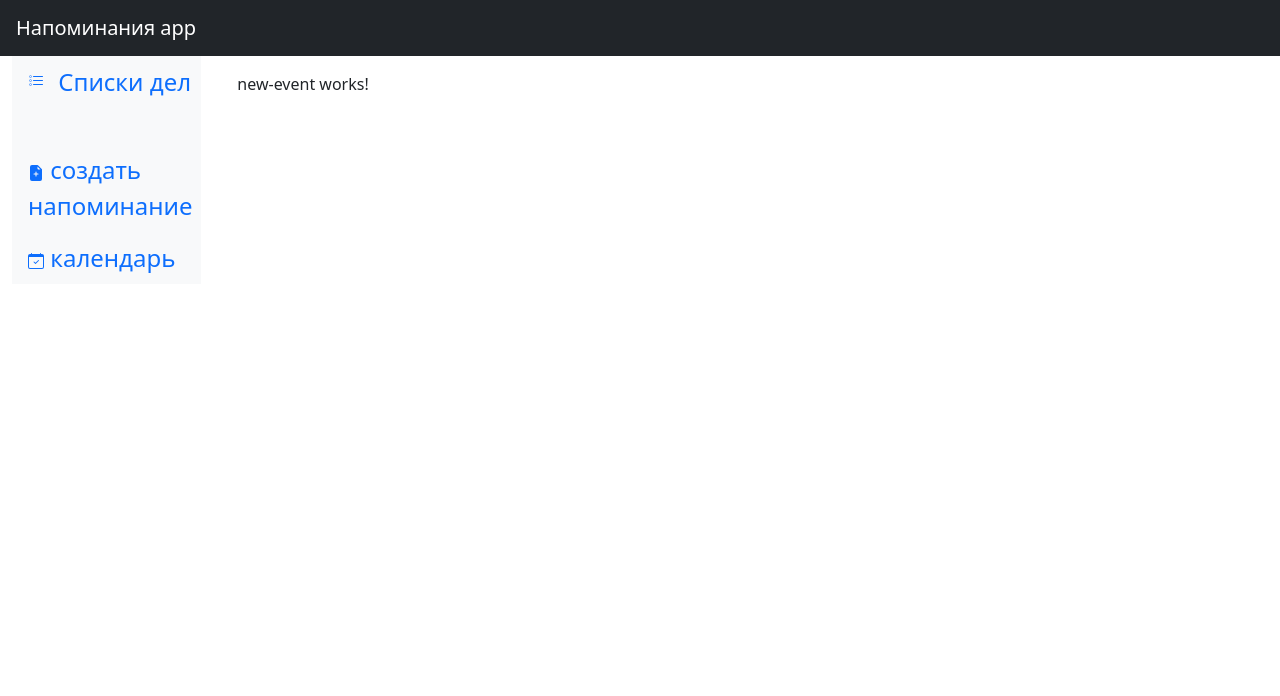
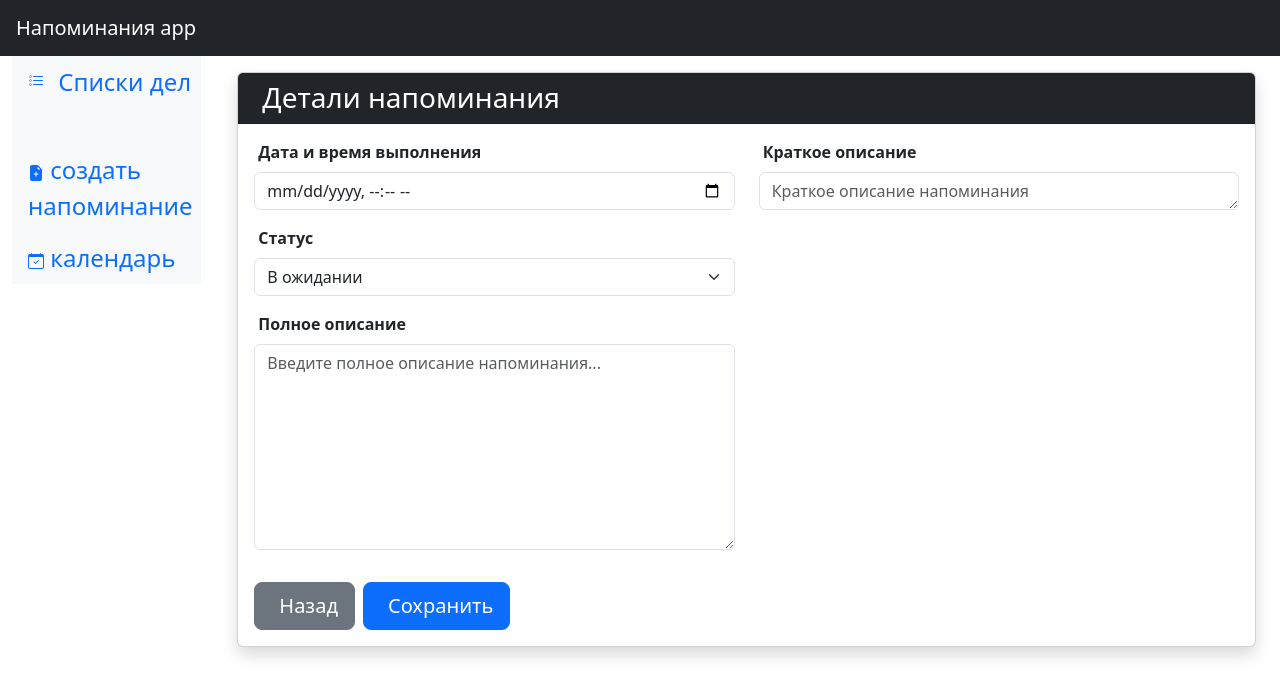
Before and after one commit to gohouerodias/todo-app-angular, an Angular app: page /newEvent in a window 1280 px wide. Shown: the top 696 px of the page. Built offline with nearby package versions, Linux system fonts and the light colour scheme.

Commit message:
implementating the event form in the compo

```diff
--- a/src/app/app.routes.ts
+++ b/src/app/app.routes.ts
@@ -1,6 +1,7 @@
 import { Routes } from '@angular/router';
 import { Main } from './main/main';
 import { NewEvent } from './new-event/new-event';
+import { Calendar } from './calendar/calendar';
 
 export const routes: Routes = [
     {
@@ -10,5 +11,9 @@ export const routes: Routes = [
     {
         path: 'newEvent',
         component: NewEvent
+    },
+    {
+        path: 'calendar',
+        component: Calendar
     }
 ];
--- a/src/app/header/header.html
+++ b/src/app/header/header.html
@@ -1,3 +1,3 @@
 <nav class="navbar navbar-dark sticky-top bg-dark flex-md-nowrap ">
-  <a class="navbar-brand col-sm-3 col-md-2 mr-0 ms-3" href="/">Напоминания app</a>
+  <a class="navbar-brand col-sm-3 col-md-2 mr-0 ms-3" routerLink="/">Напоминания app</a>
 </nav>
--- a/src/app/header/header.ts
+++ b/src/app/header/header.ts
@@ -1,8 +1,9 @@
 import { Component } from '@angular/core';
+import { RouterLink } from "@angular/router";
 
 @Component({
   selector: 'app-header',
-  imports: [],
+  imports: [RouterLink],
   templateUrl: './header.html',
   styleUrl: './header.scss',
 })
--- a/src/app/new-event/new-event.html
+++ b/src/app/new-event/new-event.html
@@ -1 +1,70 @@
-<p>new-event works!</p>
+<div id="formPage" >
+    <div class="card shadow">
+        <div class="card-header bg-dark text-white">
+            <h3 class="mb-0"><i class="bi bi-pencil-square me-2"></i>Детали напоминания</h3>
+        </div>
+        <div class="card-body">
+            <form id="reminderForm">
+                <div class="row g-4">
+                    <!-- first column-->
+                    <div class="col-md-6">
+                        <!-- execution data -->
+                        <div class="mb-3">
+                            <label for="dueDate" class="form-label fw-bold">
+                                <i class="bi bi-calendar-check text-success me-1"></i>
+                                Дата и время выполнения
+                            </label>
+                            <input type="datetime-local" class="form-control" id="dueDate">
+                        </div>
+
+                        <!-- Status -->
+                        <div class="mb-3">
+                            <label for="status" class="form-label fw-bold">
+                                <i class="bi bi-flag text-danger me-1"></i>
+                                Статус
+                            </label>
+                            <select class="form-select" id="status">
+                                <option value="В ожидании">В ожидании</option>
+                                <option value="В процессе">В процессе</option>
+                                <option value="Завершено">Завершено</option>
+                            </select>
+                        </div>
+
+                        <!-- full description -->
+                        <div class="mb-3">
+                            <label for="fullDescription" class="form-label fw-bold">
+                                <i class="bi bi-journal-text text-warning me-1"></i>
+                                Полное описание
+                            </label>
+                            <textarea class="form-control" id="fullDescription" rows="8"
+                                placeholder="Введите полное описание напоминания..."></textarea>
+                        </div>
+                    </div>
+
+                    <!-- second column -->
+                    <div class="col-md-6">
+                        <!-- short description -->
+                        <div class="mb-3">
+                            <label for="shortDescription" class="form-label fw-bold">
+                                <i class="bi bi-card-text text-info me-1"></i>
+                                Краткое описание
+                            </label>
+                            <textarea class="form-control" id="shortDescription" rows="1"
+                                placeholder="Краткое описание напоминания"></textarea>
+                        </div>
+                    </div>
+                </div>
+
+                <!-- buttons -->
+                <div class="d-flex gap-2 mt-3">
+                    <button type="button" class="btn btn-secondary btn-lg" onclick="">
+                        <i class="bi bi-arrow-left me-2"></i>Назад
+                    </button>
+                    <button type="button" class="btn btn-primary btn-lg" onclick="">
+                        <i class="bi bi-save me-2"></i>Сохранить
+                    </button>
+                </div>
+            </form>
+        </div>
+    </div>
+</div>
--- a/src/app/new-event/new-event.ts
+++ b/src/app/new-event/new-event.ts
@@ -1,8 +1,9 @@
 import { Component } from '@angular/core';
+import { RouterLink } from "@angular/router";
 
 @Component({
   selector: 'app-new-event',
-  imports: [],
+  imports: [RouterLink],
   templateUrl: './new-event.html',
   styleUrl: './new-event.scss',
 })
--- a/src/app/side-bar/side-bar.html
+++ b/src/app/side-bar/side-bar.html
@@ -26,7 +26,7 @@
         </a>
       </li>
       <li class="nav-item">
-        <a class="nav-link fs-4" href="#">
+        <a class="nav-link fs-4" routerLink="/calendar">
           <svg xmlns="http://www.w3.org/2000/svg" width="16" height="16" fill="currentColor"
             class="bi bi-calendar-check" viewBox="0 0 16 16">
             <path
```
